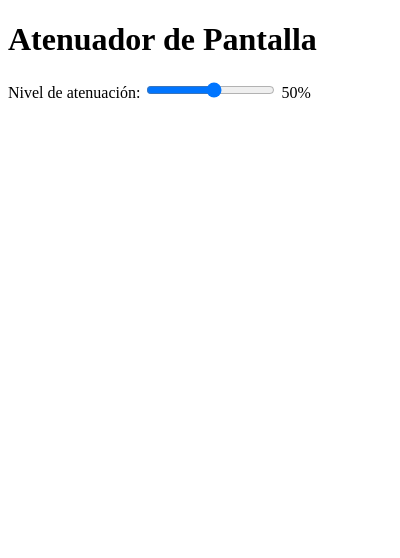
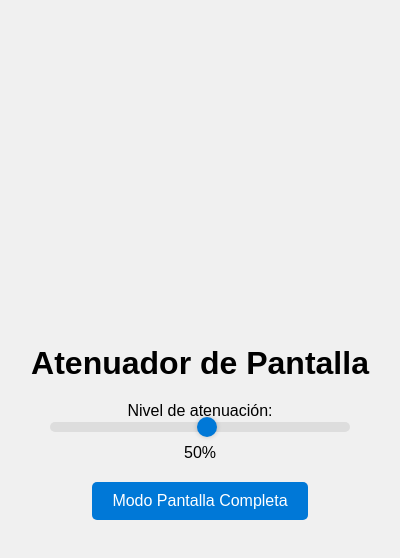
Before and after one commit to yerman2/Atenuar-Pantalla, an Electron app: page src/index.html in a window 400 px wide. Drawn offline with Linux system fonts and the light colour scheme.

Commit message:
empaquetando para la primera prueba

```diff
--- a/src/index.html
+++ b/src/index.html
@@ -4,6 +4,71 @@
   <meta charset="UTF-8">
   <meta name="viewport" content="width=device-width, initial-scale=1.0">
   <title>Control de Atenuación</title>
+  <style>
+    body {
+      font-family: Arial, sans-serif;
+      display: flex;
+      flex-direction: column;
+      align-items: center;
+      justify-content: center;
+      height: 100vh;
+      margin: 0;
+      background-color: #f0f0f0;
+    }
+
+    h1 {
+      margin-bottom: 20px;
+    }
+
+    #dim-slider {
+      -webkit-appearance: none;
+      width: 300px;
+      height: 10px;
+      background: #ddd;
+      border-radius: 5px;
+      outline: none;
+      transition: background 0.3s;
+    }
+
+    #dim-slider::-webkit-slider-thumb {
+      -webkit-appearance: none;
+      appearance: none;
+      width: 20px;
+      height: 20px;
+      background: #0078d7;
+      border-radius: 50%;
+      cursor: pointer;
+      box-shadow: 0 0 5px rgba(0, 0, 0, 0.2);
+    }
+
+    #dim-slider::-moz-range-thumb {
+      width: 20px;
+      height: 20px;
+      background: #0078d7;
+      border-radius: 50%;
+      cursor: pointer;
+    }
+
+    #dim-value {
+      margin-top: 10px;
+      font-size: 16px;
+    }
+
+    button {
+      margin-top: 20px;
+      padding: 10px 20px;
+      font-size: 16px;
+      background-color: #0078d7;
+      color: white;
+      border: none;
+      border-radius: 5px;
+      cursor: pointer;
+    }
+
+    button:hover {
+      background-color: #005a9e;
+    }
+  </style>
 </head>
 <body>
   <h1>Atenuador de Pantalla</h1>
@@ -11,16 +76,28 @@
   <input type="range" id="dim-slider" min="0" max="95" value="50" />
   <span id="dim-value">50%</span>
 
+  <button id="toggle-overlay">Modo Pantalla Completa</button>
+
   <script>
     const { ipcRenderer } = require('electron');
     const slider = document.getElementById('dim-slider');
     const valueDisplay = document.getElementById('dim-value');
+    const toggleOverlayButton = document.getElementById('toggle-overlay');
+    let isFullscreen = true;
 
     slider.addEventListener('input', () => {
       const value = slider.value;
       valueDisplay.textContent = `${value}%`;
       ipcRenderer.send('adjust-dim', parseInt(value));
     });
+
+    toggleOverlayButton.addEventListener('click', () => {
+      isFullscreen = !isFullscreen;
+      toggleOverlayButton.textContent = isFullscreen
+        ? 'Modo Pantalla Completa'
+        : 'Modo Sin Barra de Tareas';
+      ipcRenderer.send('toggle-overlay', isFullscreen);
+    });
   </script>
 </body>
 </html>
```
Also changed, not shown: package.json (+30 -9 lines), 1 other file.
